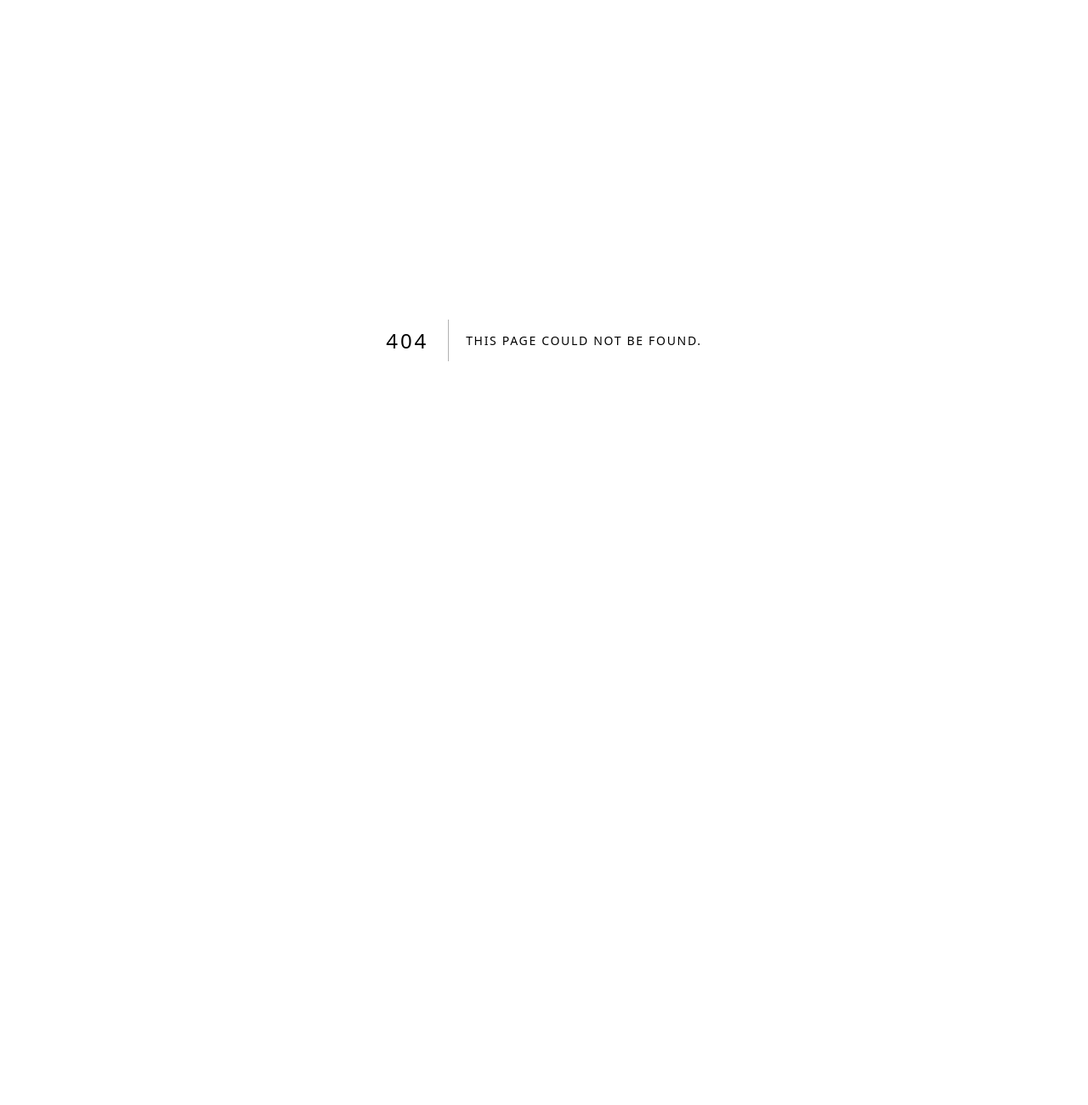
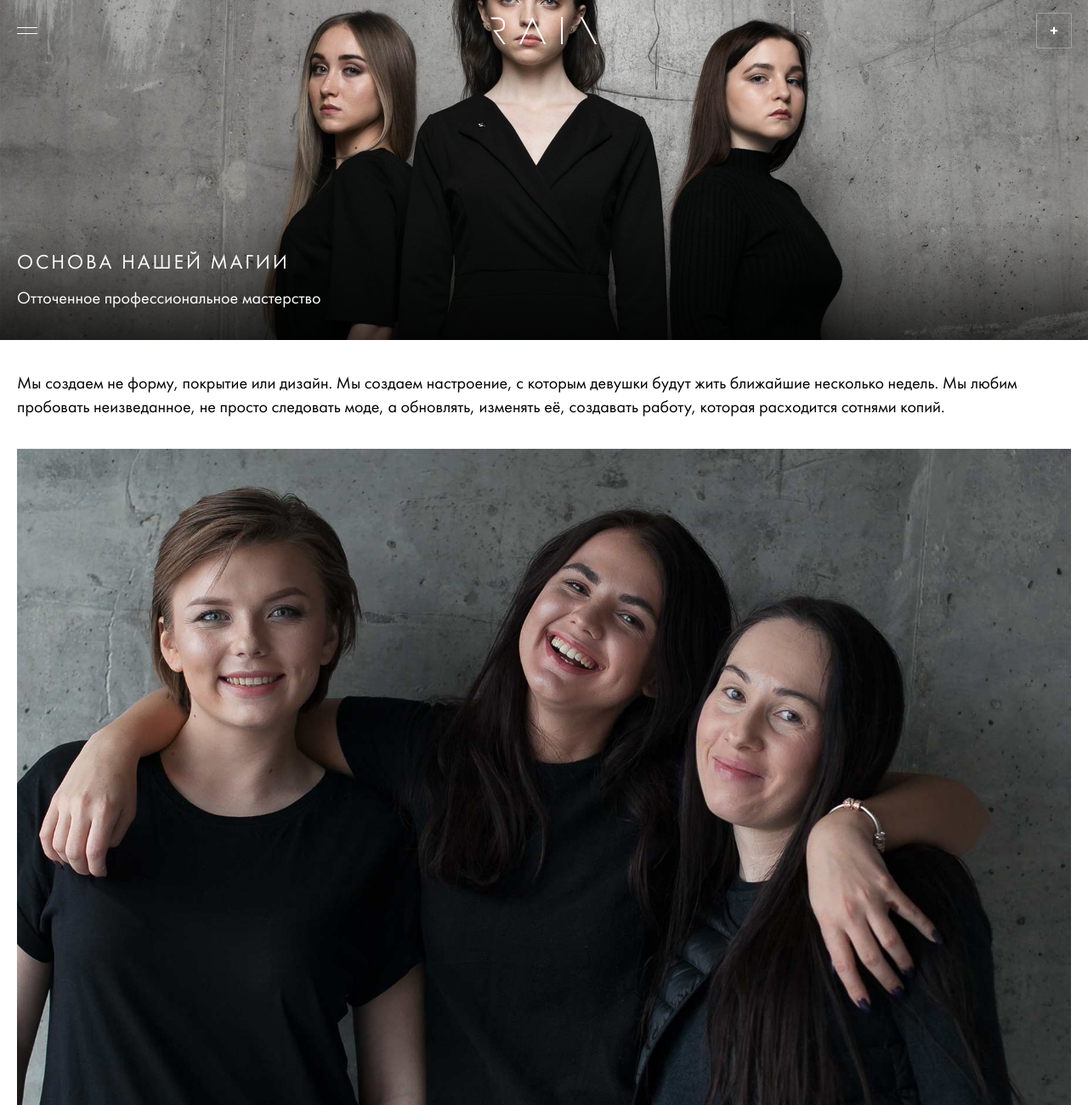
Before and after one commit to bragovo/rain, a Next.js app: page /team in a window 1280 px wide. Before the commit this address had no page. Shown: the top 1300 px of the page at 85% size. Before the commit the page ends 800 px from the top, so only its background shows below. Built offline with nearby package versions, Linux system fonts and the light colour scheme.

Commit message:
Add team page

```diff
--- a/app/pages/team.js
+++ b/app/team/page.js
@@ -1,18 +1,11 @@
 import React from 'react'
-import PropTypes from 'prop-types'
-import { deserialize } from 'jsonapi-deserializer'
+import classNames from 'classnames'
 
-import classNames from 'classnames'
-import styles from './Team.module.css'
-import page from '../Page.module.css'
+import page from '../pages.module.css'
+import styles from './page.module.css'
 
-Team.propTypes = {
-  city: PropTypes.string,
-  specialists: PropTypes.object
-}
-
-export default function Team ({ city, specialists: specialistsData }) {
-  const specialists = deserialize(specialistsData)
+export default function Team () {
+  const specialists = []
 
   return (
     <div className={page.root}>
--- a/app/pages/team.module.css
+++ b/app/team/page.module.css
@@ -3,7 +3,7 @@
   margin: 0;
   color: #fff;
   height: 400px;
-  background-image: url('../../images/team/top.jpg');
+  background-image: url('/images/team/top.jpg');
   background-size: cover;
   background-position: center;
   margin: 0 calc(-1 * var(--xr));
@@ -24,7 +24,7 @@
     right: 0;
     bottom: 0;
     height: calc(var(--yr) * 36);
-    background: linear-gradient(to top, color-mod(#000 alpha(-30%)), color-mod(#000 alpha(-100%)));
+    background: linear-gradient(to top, rgb(from #000 r g b / 70%), rgb(from #000 r g b / 0));
     z-index: 0;
 
     @media (--m) {
@@ -52,7 +52,7 @@
 }
 
 .description {
-  composes: at from '../Fonts.module.css';
+  composes: at from '../fonts.module.css';
 
   @media (--l) {
     width: calc(12 / 16 * 100%);
@@ -72,7 +72,7 @@
 }
 
 .girls {
-  background-image: url('../../images/team/girls.jpg');
+  background-image: url('/images/team/girls.jpg');
   background-size: cover;
   background-position: 50%;
   background-color: #f1f1f1;
@@ -137,7 +137,7 @@
 }
 
 .name {
-  composes: h2 from '../Fonts.module.css';
+  composes: h2 from '../fonts.module.css';
 }
 
 .list {
```
